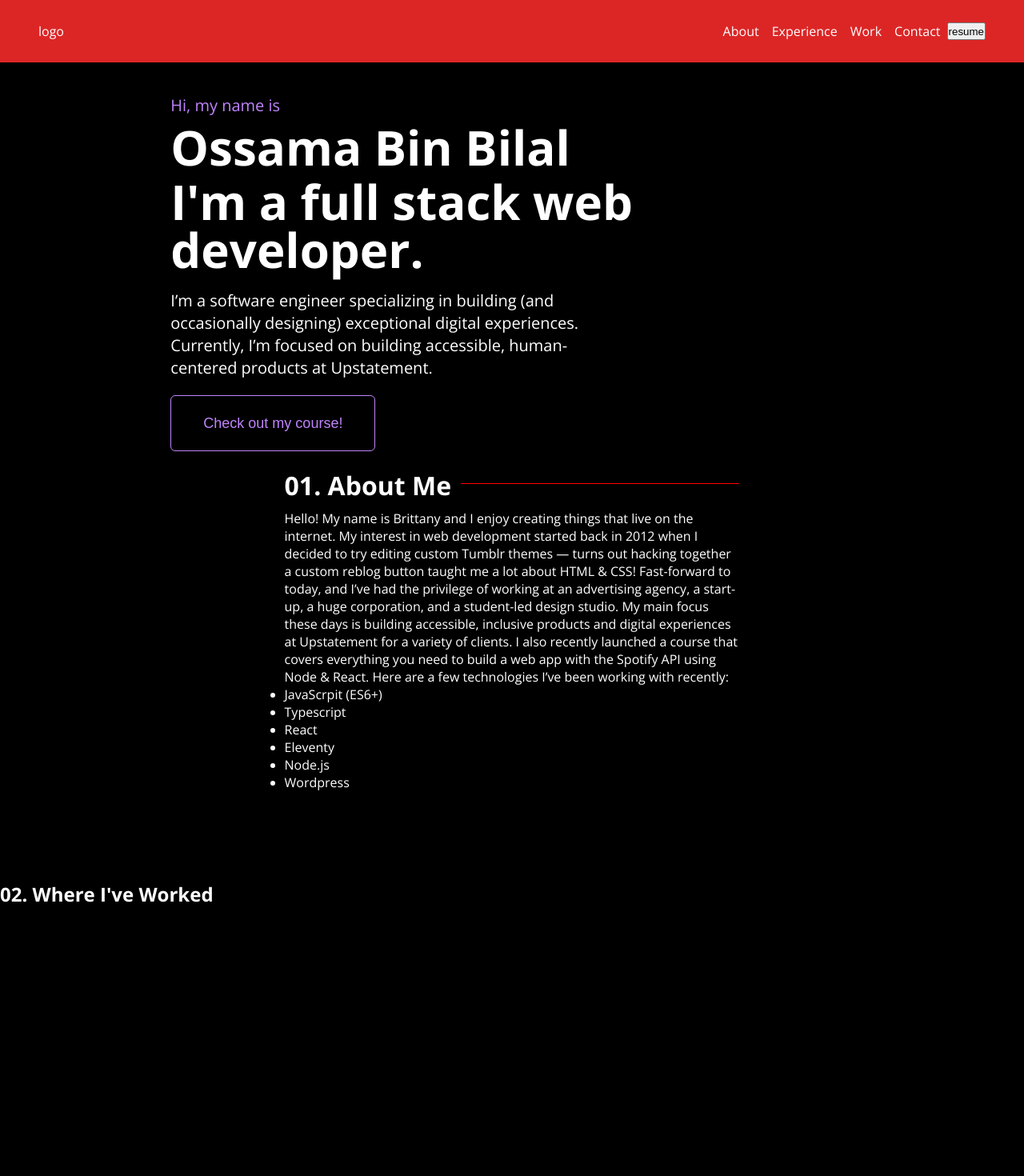
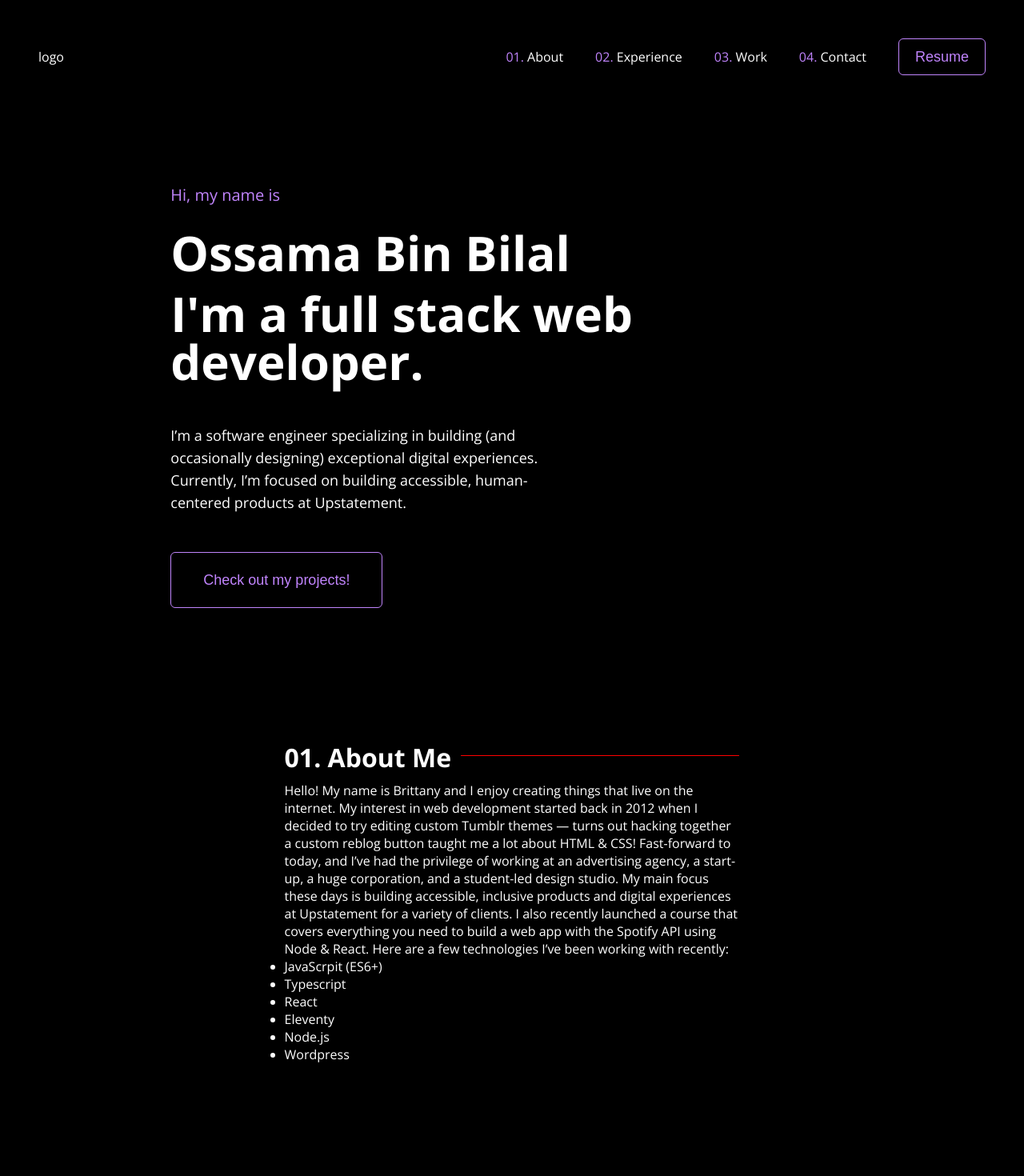
Before and after one commit to Ossama1903/portfolio, a Next.js app: page / in a window 1280 px wide. Shown: the top 1470 px of the page at 80% size. Before the commit the page ends 1134 px from the top, so only its background shows below. Built offline with nearby package versions, Linux system fonts and the light colour scheme.

Commit message:
Fixed navbar styles and added hero margins

```diff
--- a/app/components/AboutMe/index.tsx
+++ b/app/components/AboutMe/index.tsx
@@ -1,5 +1,29 @@
 const AboutMe = () => {
-  return <div>AboutMe</div>;
+  return (
+    <div>
+      <p>
+        Hello! My name is Brittany and I enjoy creating things that live on the
+        internet. My interest in web development started back in 2012 when I
+        decided to try editing custom Tumblr themes — turns out hacking together
+        a custom reblog button taught me a lot about HTML & CSS! Fast-forward to
+        today, and I’ve had the privilege of working at an advertising agency, a
+        start-up, a huge corporation, and a student-led design studio. My main
+        focus these days is building accessible, inclusive products and digital
+        experiences at Upstatement for a variety of clients. I also recently
+        launched a course that covers everything you need to build a web app
+        with the Spotify API using Node & React. Here are a few technologies
+        I’ve been working with recently:
+      </p>
+      <ul>
+        <li>JavaScrpit (ES6+)</li>
+        <li>Typescript</li>
+        <li>React</li>
+        <li>Eleventy</li>
+        <li>Node.js</li>
+        <li>Wordpress</li>
+      </ul>
+    </div>
+  );
 };
 
 export default AboutMe;
--- a/app/components/Header/index.tsx
+++ b/app/components/Header/index.tsx
@@ -1,14 +1,24 @@
+import ResumeButton from "../ResumeButton";
+
 const Header = () => {
   return (
-    <nav className="flex py-7 px-12 bg-red-600">
+    <nav className="flex py-12 px-12 justify-center items-center">
       <div>logo</div>
-      <ul className="flex ml-auto list-none">
-        <li className="mx-2">About</li>
-        <li className="mx-2">Experience</li>
-        <li className="mx-2">Work</li>
-        <li className="mx-2">Contact</li>
+      <ul className="flex ml-auto list-none mr-5">
+        <li className="mx-5">
+          <span className="text-purple-400">01.</span> About
+        </li>
+        <li className="mx-5">
+          <span className="text-purple-400">02.</span> Experience
+        </li>
+        <li className="mx-5">
+          <span className="text-purple-400">03.</span> Work
+        </li>
+        <li className="mx-5">
+          <span className="text-purple-400">04.</span> Contact
+        </li>
       </ul>
-      <button>resume</button>
+      <ResumeButton />
     </nav>
   );
 };
--- /dev/null
+++ b/app/components/HeadingWithBorder/index.tsx
@@ -0,0 +1,22 @@
+import { ReactNode } from "react";
+
+interface Props {
+  heading: string;
+  children: ReactNode;
+}
+
+const HeadingWithBorder = ({ heading, children }: Props) => {
+  return (
+    <div
+      className="bg-inherit py-8 relative"
+      style={{
+        borderTop: "1px solid red",
+      }}
+    >
+      <h1 className="bg-inherit pr-3 absolute -top-5">{heading}</h1>
+      {children}
+    </div>
+  );
+};
+
+export default HeadingWithBorder;
--- a/app/components/Hero/index.tsx
+++ b/app/components/Hero/index.tsx
@@ -3,14 +3,14 @@
 const Hero = () => {
   return (
     <section id="hero">
-      <h4 className="mb-2 text-purple-400 text-xl font-normal">
+      <h4 className="mb-7 text-purple-400 text-xl font-normal">
         Hi, my name is
       </h4>
-      <h1 className="text-5xl md:text-6xl lg:text-7x my-2">Ossama Bin Bilal</h1>
-      <h1 className="text-5xl md:text-6xl lg:text-7x my-2">
+      <h1 className="text-5xl md:text-6xl lg:text-7x my-4">Ossama Bin Bilal</h1>
+      <h1 className="text-5xl md:text-6xl lg:text-7x my-4">
         I'm a full stack web developer.
       </h1>
-      <p className="lg:max-w-[60%] text-xl my-5">
+      <p className="lg:max-w-[60%] text-lg my-12 ">
         I’m a software engineer specializing in building (and occasionally
         designing) exceptional digital experiences. Currently, I’m focused on
         building accessible, human-centered products at Upstatement.
--- a/app/components/HeroButton/index.tsx
+++ b/app/components/HeroButton/index.tsx
@@ -7,7 +7,7 @@
       className="px-10 py-5"
       onClick={() => console.log("Check out my course button")}
     >
-      Check out my course!
+      Check out my projects!
     </Button>
   );
 };
--- /dev/null
+++ b/app/components/ResumeButton/index.tsx
@@ -0,0 +1,8 @@
+import React from "react";
+import Button from "../Button";
+
+const ResumeButton = () => {
+  return <Button className="py-2 px-5">Resume</Button>;
+};
+
+export default ResumeButton;
--- a/app/page.tsx
+++ b/app/page.tsx
@@ -1,5 +1,7 @@
+import AboutMe from "./components/AboutMe";
 import Container from "./components/Container";
 import Header from "./components/Header";
+import HeadingWithBorder from "./components/HeadingWithBorder";
 import Hero from "./components/Hero";
 
 export default function Home() {
@@ -7,37 +9,14 @@
     <>
       <Header />
       <Container>
-        <Hero />
+        <div className="py-12 mb-12">
+          <Hero />
+        </div>
         <Container>
-          <div
-            className="bg-inherit py-8 relative"
-            style={{
-              borderTop: "1px solid red",
-            }}
-          >
-            <h1 className="bg-inherit pr-3 absolute -top-5">01. About Me</h1>
-            <p>
-              Hello! My name is Brittany and I enjoy creating things that live
-              on the internet. My interest in web development started back in
-              2012 when I decided to try editing custom Tumblr themes — turns
-              out hacking together a custom reblog button taught me a lot about
-              HTML & CSS! Fast-forward to today, and I’ve had the privilege of
-              working at an advertising agency, a start-up, a huge corporation,
-              and a student-led design studio. My main focus these days is
-              building accessible, inclusive products and digital experiences at
-              Upstatement for a variety of clients. I also recently launched a
-              course that covers everything you need to build a web app with the
-              Spotify API using Node & React. Here are a few technologies I’ve
-              been working with recently:
-            </p>
-            <ul>
-              <li>JavaScrpit (ES6+)</li>
-              <li>Typescript</li>
-              <li>React</li>
-              <li>Eleventy</li>
-              <li>Node.js</li>
-              <li>Wordpress</li>
-            </ul>
+          <div className="py-12 bg-inherit">
+            <HeadingWithBorder heading="01. About Me">
+              <AboutMe />
+            </HeadingWithBorder>
           </div>
         </Container>
       </Container>
```
